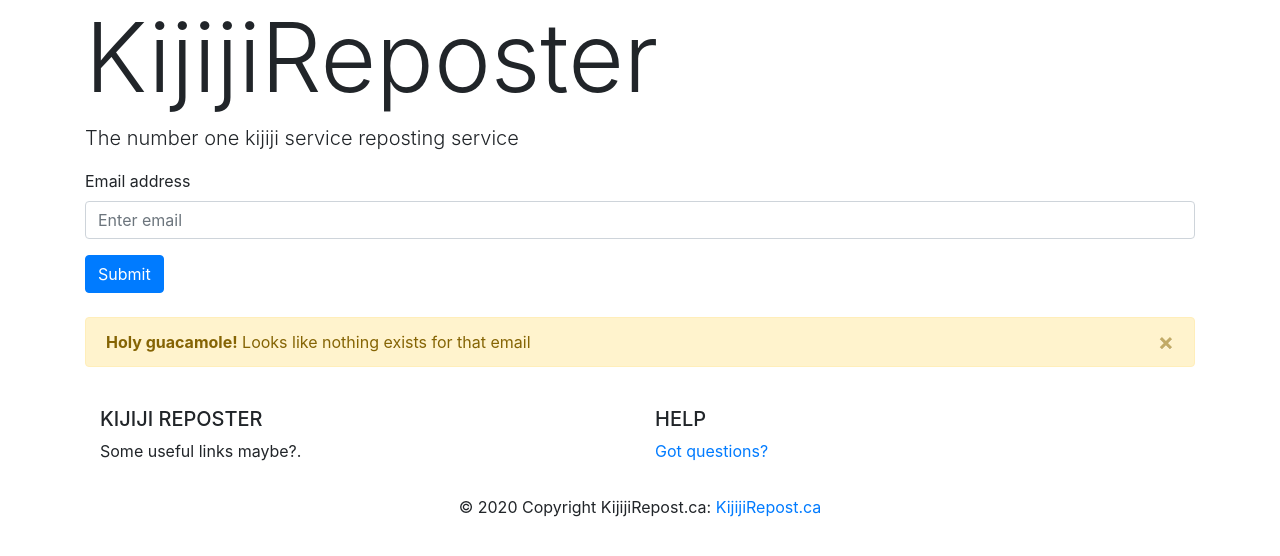
After one commit to getsec/KijijiServices, a Flask app: template frontend/templates/query_output_empty.html in a window 1280 px wide. The commit adds this page. Shown: the top 556 px of the page. Run offline with Flask 2, Linux system fonts and the light colour scheme; the template is opened without the code that fills it, so the values that code supplies are empty; some libraries are stand-ins or nearby versions.

Commit message:
frontend

```diff
--- a/frontend/app.py
+++ b/frontend/app.py
@@ -60,14 +60,16 @@
     if request.method == 'POST':
         result = request.form
 
-        items = scan_table_allpages(
-            table_name,
-            filter_key="uuid",
-            filter_value=result['email']
-        )
-        email = items[0]['uuid']
-        title = items[0]['ad_title']
-        desc  = items[0]['ad_desc']
+        try:
+            items = scan_table_allpages(
+                table_name,
+                filter_key="uuid",
+                filter_value=result['email']
+            )
+            email = items[0]['uuid']
+            title = items[0]['ad_title']
+            desc  = items[0]['ad_desc']
 
-
-    return render_template("query_output.html", email=email, title=title, desc=desc)
+            return render_template("query_output.html", email=email, title=title, desc=desc)
+        except:
+            return render_template("query_output_empty.html")
--- a/frontend/templates/index.html
+++ b/frontend/templates/index.html
@@ -5,6 +5,4 @@
     Wanna post an <a href="/ads">ad?</a>
 </p>
 
-
-
 {% endblock %}
--- /dev/null
+++ b/frontend/templates/query_output_empty.html
@@ -0,0 +1,30 @@
+{% extends "base.html" %}
+{% block content %}
+
+<!-- <form action = "http://localhost:5000/result" method = "POST">
+         <p>Name <input type = "text" name = "Name" /></p>
+         <p>Physics <input type = "text" name = "Physics" /></p>
+         <p>Chemistry <input type = "text" name = "chemistry" /></p>
+         <p>Maths <input type ="text" name = "Mathematics" /></p>
+         <p><input type = "submit" value = "submit" /></p>
+      </form>
+-->
+<script src="https://cdnjs.cloudflare.com/ajax/libs/popper.js/1.16.0/umd/popper.min.js"></script>
+
+
+ <form action = "http://localhost:5000/check_ads" method = "POST" enctype="multipart/form-data">
+  <div class="form-group">
+  <p>
+    <label for="exampleInputEmail1">Email address</label>
+    <input type="email" name = "email" class="form-control" id="exampleInputEmail1" aria-describedby="emailHelp" placeholder="Enter email">
+  </p></div>
+   <button type="submit" class="btn btn-primary" value="submit">Submit</button>
+</form>
+</br>
+<div class="alert alert-warning alert-dismissible fade show" role="alert">
+  <strong>Holy guacamole!</strong> Looks like nothing exists for that email
+  <button type="button" class="close" data-dismiss="alert" aria-label="Close">
+    <span aria-hidden="true">&times;</span>
+  </button>
+</div>
+{% endblock %}
```
